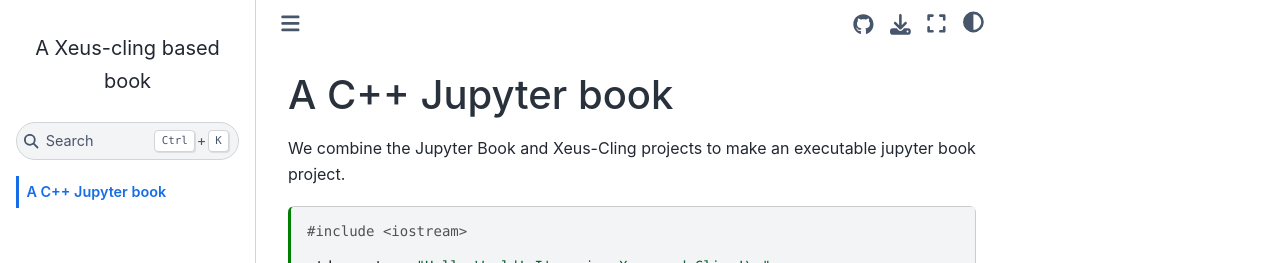
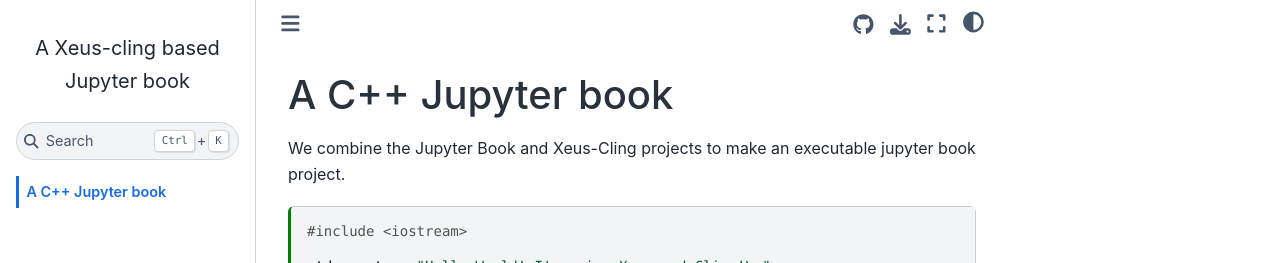
Before and after one commit to jrper/xeus-book, a Jupyter Book: the page built from docs/CPP_example.ipynb, in a window 1280 px wide. Shown: the top 263 px of the page. Built offline with Jupyter Book 1.0.4 settings and Sphinx 7.4.7 and the Sphinx Book theme 1.1.4, drawn with Linux system fonts in a browser that asks for light colours.

Commit message:
Book building.

```diff
--- a/_config.yml
+++ b/_config.yml
@@ -1,7 +1,7 @@
 # Book settings
 # Learn more at https://jupyterbook.org/customize/config.html
 
-title: A Xeus-cling based book
+title: A Xeus-cling based Jupyter book
 author: The ESE team
 logo: logo.png
 
```
